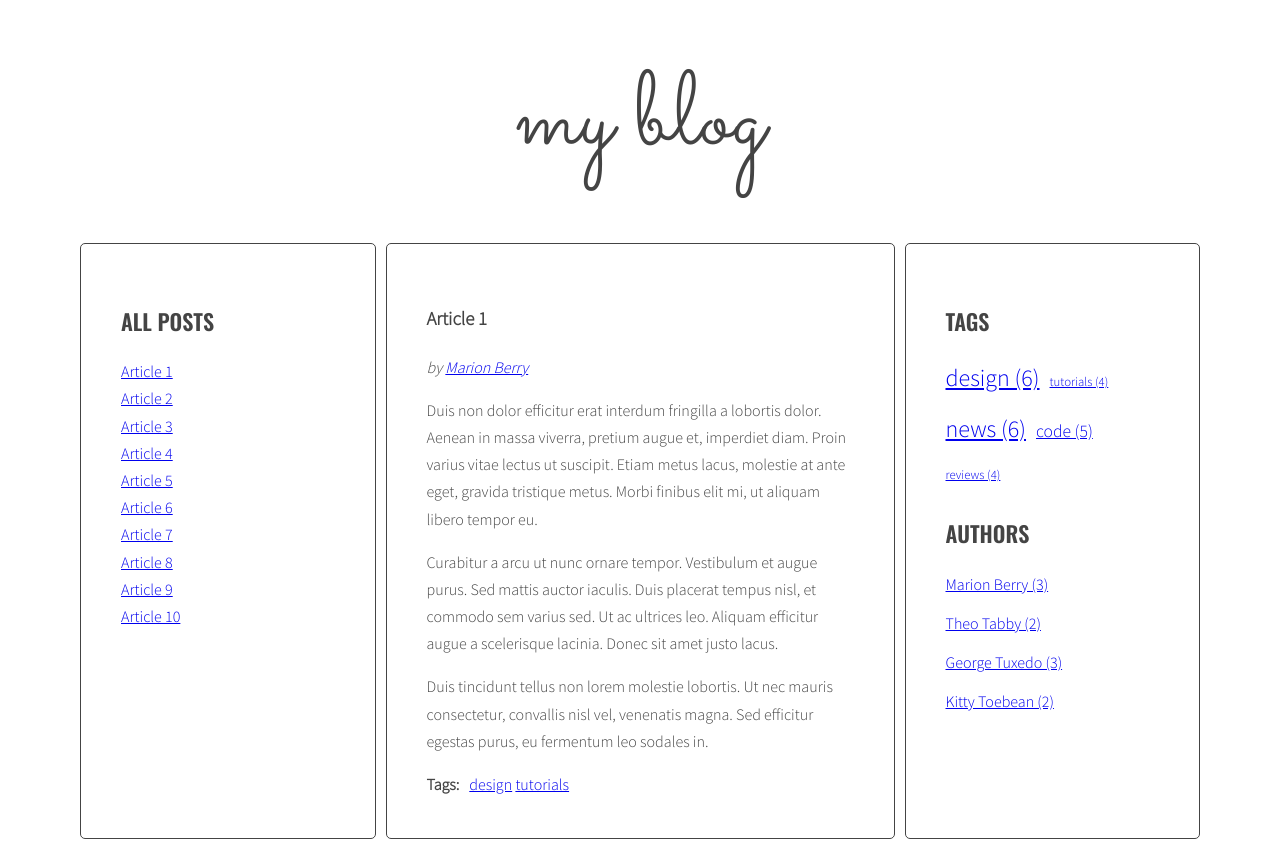
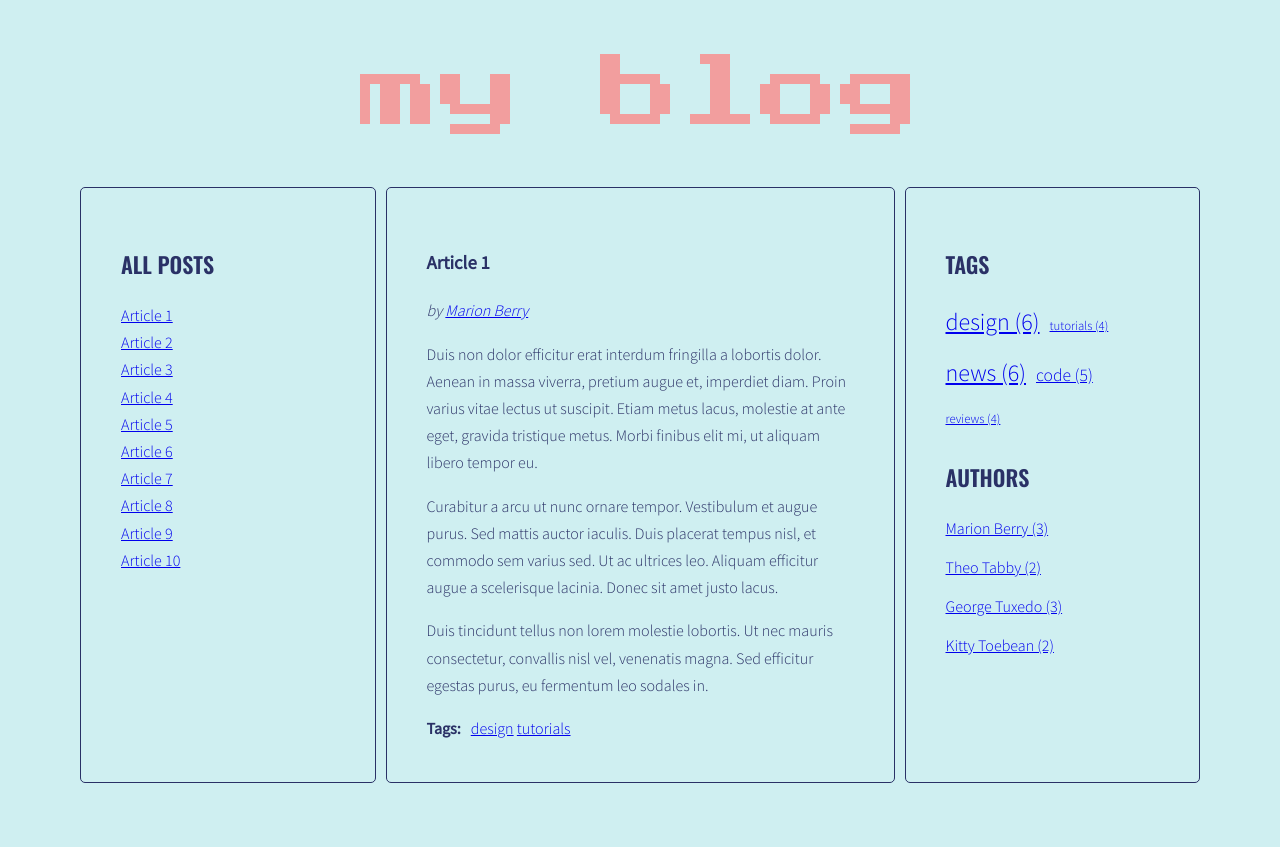
Before and after one commit to gabarela/javascript-blog, a website: page index.html in a window 1280 px wide. After the commit the page ends 800 px from the top, so only its background shows below. Drawn offline with nearby package versions, Linux system fonts and the light colour scheme.

Commit message:
SCSS colors & font change

```diff
--- a/index.html
+++ b/index.html
@@ -3,7 +3,7 @@
 <head>
 	<meta charset="UTF-8">
 	<title>Blog Modul 5</title>
-	<link href="https://fonts.googleapis.com/css?family=Josefin+Sans&display=swap&subset=latin-ext" rel="stylesheet">
+	<link href="https://fonts.googleapis.com/css?family=Josefin+Sans|Oswald:400,600|Press+Start+2P|Source+Sans+Pro:300,400&display=swap&subset=latin-ext" rel="stylesheet">
 	<link rel="stylesheet" href="css/style.css">
 </head>
 <body>
--- a/sass/style.scss
+++ b/sass/style.scss
@@ -1,13 +1,14 @@
-@import url('https://fonts.googleapis.com/css?family=Oswald:400,600|Sacramento|Source+Sans+Pro:300&subset=latin-ext');
+/*@import url('https://fonts.googleapis.com/css?family=Oswald:400,600|Sacramento|Source+Sans+Pro:300&subset=latin-ext');
 
 /* Variables */
 
-$color-light: #fff;
-$color-dark: #444;
+$color-light: #cfeff1;
+$color-dark: #2a3166;
 
-$font-logo: 'Sacramento', cursive;
+$font-logo: 'Press Start 2P', cursive;
 $font-header: 'Oswald', sans-serif;
 $font-text: 'Source Sans Pro', sans-serif;
+
 
 /* Global */
 
@@ -69,9 +70,10 @@ body {
 .logo {
   font-family: $font-logo;
   font-weight: 400;
-  font-size: 104px;
+  font-size: 80px;
   line-height: 1;
   text-align: center;
+  color: #f29e9e;
 }
 
 /* Lists */
```
Also changed, not shown: css/style.css, 1 other file.
